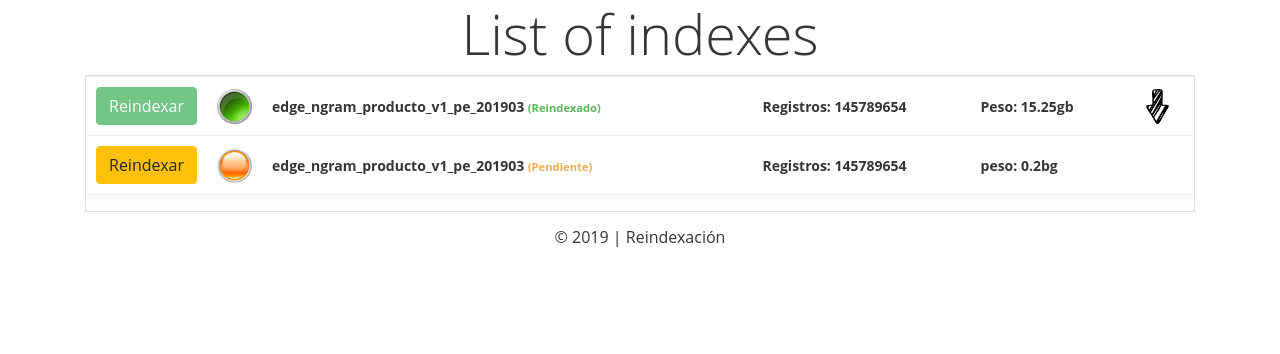
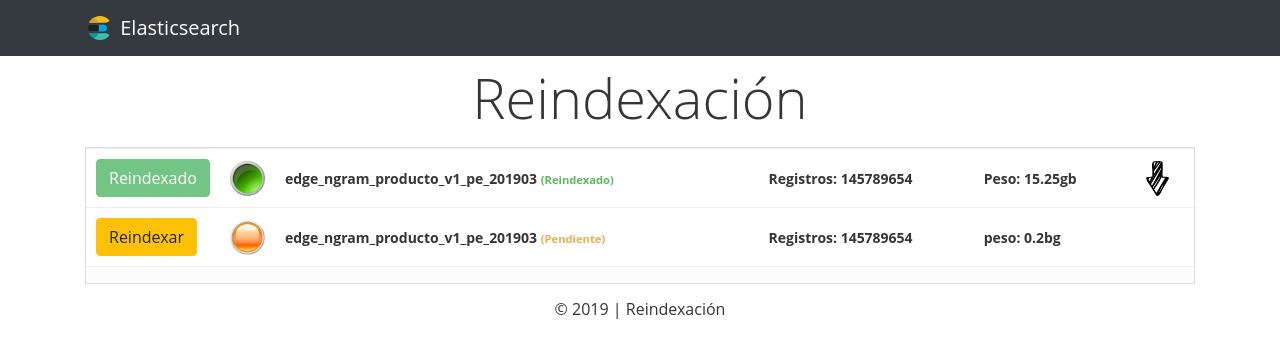
Before and after one commit to HugoRoca/elasticsearch.reindexacion, a plain HTML site: page v2/index.html in a window 1280 px wide. Drawn offline with Linux system fonts and the light colour scheme.

Commit message:
more changes

```diff
--- a/v2/index.html
+++ b/v2/index.html
@@ -20,16 +20,26 @@
     <!-- <div class="cargaPantalla">
         <div id="loader"></div>
     </div> -->
+    <nav class="navbar navbar-dark bg-dark">
+        <div class="container">
+            <a class="navbar-brand" href="#">
+                <img src="image/elasticsearch.svg" width="30" height="30" class="d-inline-block align-top" alt="">
+                Elasticsearch
+            </a>
+        </div>
+
+    </nav>
     <main class="container">
-        <h1 class="display-4 text-center">List of indexes</h1>
 
-        <div class="panel panel-default">
+        <h1 class="display-4 text-center mt-2">Reindexación</h1>
+
+        <div class="panel panel-default mt-3">
             <div class="panel-body">
                 <div class="table-container">
                     <table class="table table-filter">
                         <tbody>
                             <tr data-status="pagado">
-                                <td><button class="btn btn-success" disabled>Reindexar</button></td>
+                                <td><button class="btn btn-success" disabled>Reindexado</button></td>
                                 <td>
                                     <a href="javascript:;" class="star">
                                         <img src="image/botonVerde.png" class="media-photo" alt="">
```
Also changed, not shown: v2/image/elasticsearch.svg (added).
